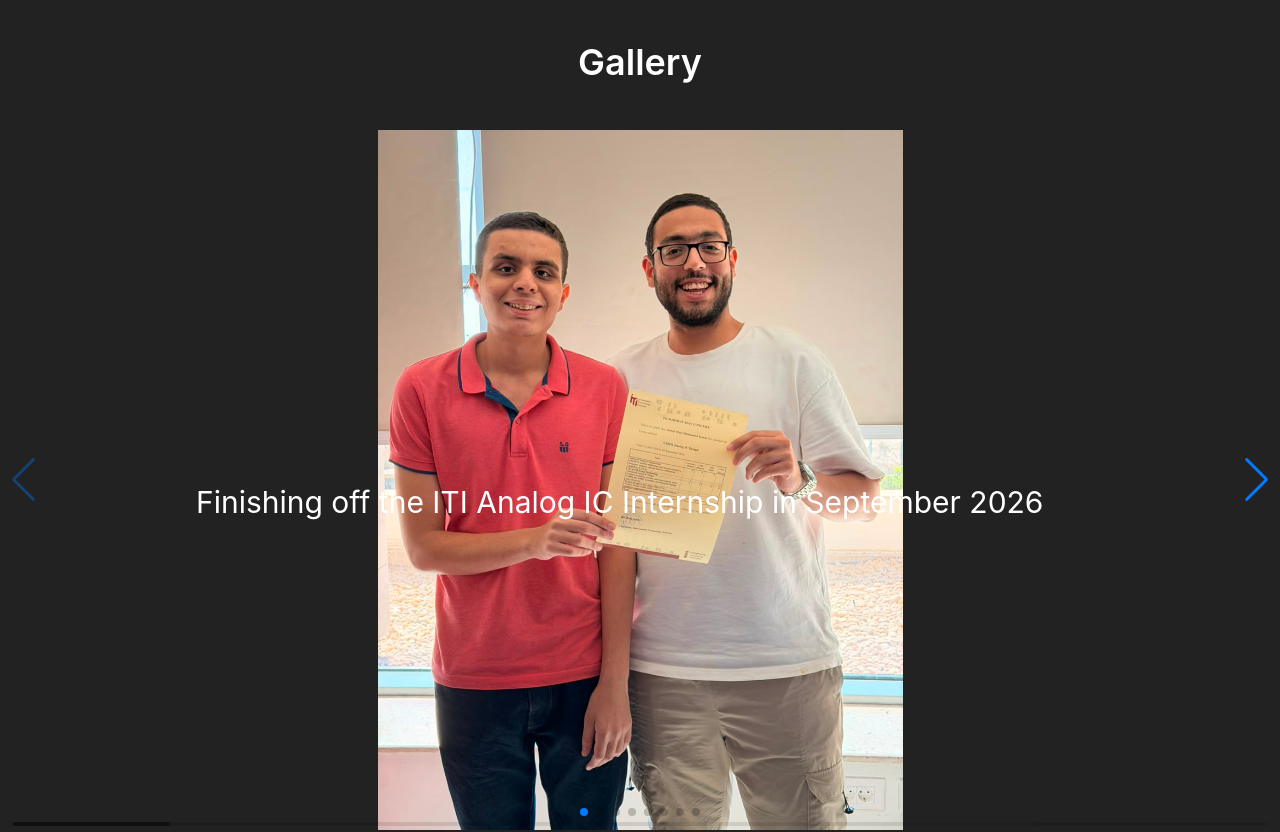
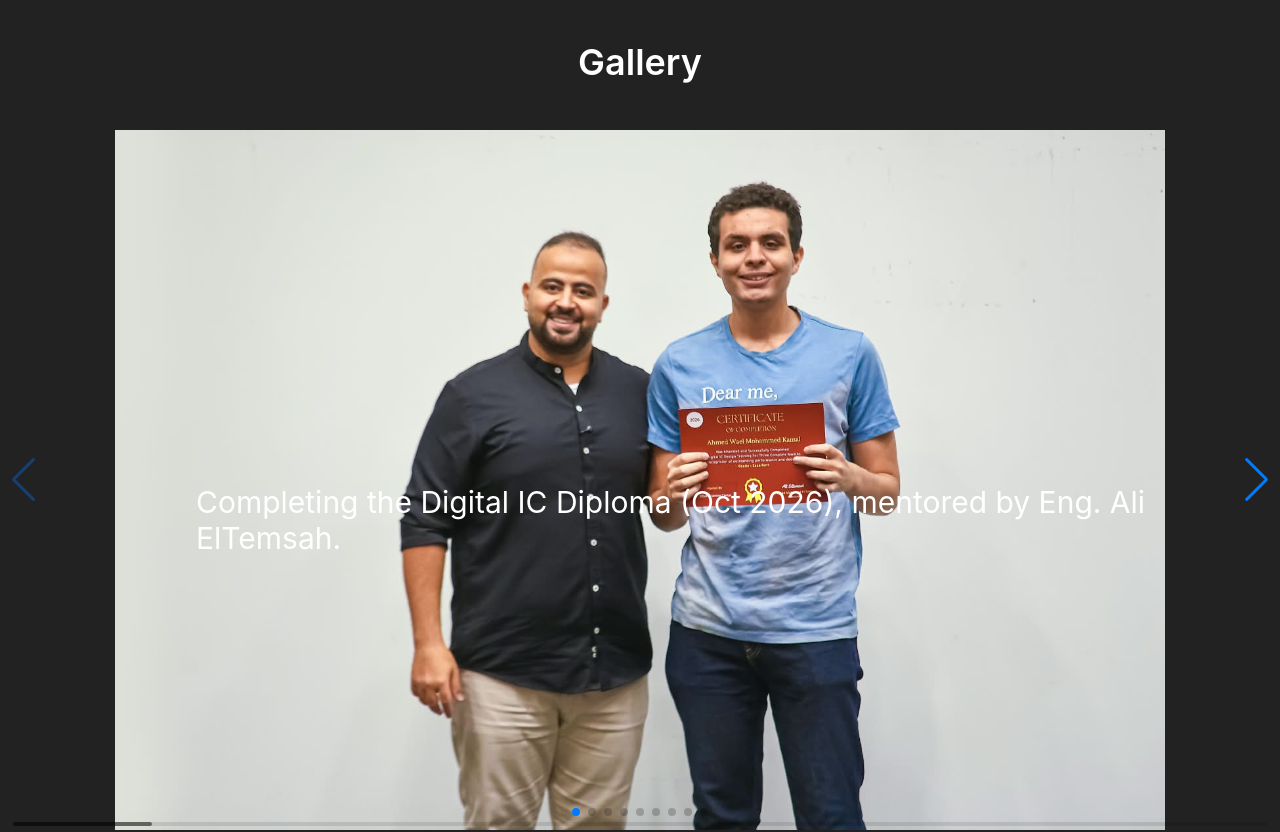
Before and after one commit to Euro-max/PortfolioV3, a React (Create React App) app: page / in a window 1280 px wide. Shown: the part 4520-5352 px from the top of the page. Built offline with nearby package versions, Linux system fonts and the light colour scheme; no server answers.

Commit message:
Update Gallery component with new images and descriptions
Added a new image and updated the Gallery component to include a new project description for Digital IC Diploma.

```diff
--- a/src/components/Gallery.js
+++ b/src/components/Gallery.js
@@ -15,6 +15,7 @@ import Gq from './Gq.jpeg'
 import TCCD from './1746813506271.jpeg'
 import Past from './Past.jpeg'
 import cmos from './cmos.jpg'
+import Digital from './DigIC.jpeg'
 
 const Gallery = () => {
   return (
@@ -26,6 +27,15 @@ const Gallery = () => {
        onSwiper={(swiper) => console.log(swiper)}
        onSlideChange={() => console.log('slide change')}
        scrollbar={{ draggable: true }}>
+          <SwiperSlide>
+  <div className='relative w-full h-[700px] bg-[#222222] rounded-lg'>
+    <img src={Digital} className='w-full h-full object-contain' alt="DigitalIC"/>
+    <div className='absolute top-1/2 left-[15%]'>
+      <p className='p-1 bg-transparent text-white text-3xl whitespace-pre-line'>
+Completing the Digital IC Diploma (Oct 2026), mentored by Eng. Ali ElTemsah.      </p>
+    </div>
+  </div>
+</SwiperSlide>
       <SwiperSlide>
   <div className='relative w-full h-[700px] bg-[#222222] rounded-lg'>
     <img src={cmos} className='w-full h-full object-contain' alt="ITI Internship"/>
```
